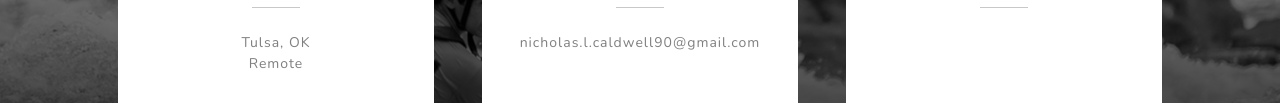
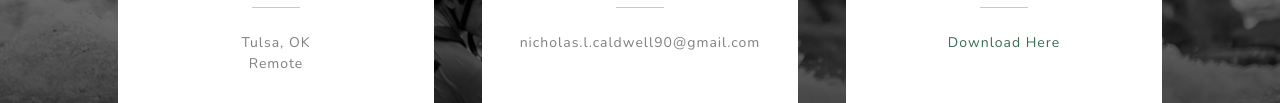
Before and after one commit to CaldoNic7/CaldoNic7.github.io, a plain HTML site: page index.html in a window 1280 px wide. Shown: the part 3897-4000 px from the top of the page. Drawn offline with nearby package versions, Linux system fonts and the light colour scheme.

Commit message:
another attempt to fix the resume issue

```diff
--- a/index.html
+++ b/index.html
@@ -181,7 +181,7 @@
                                 <i class="fas fa-user-tie text-primary mb-2"></i>
                                 <h4 class="text-uppercase m-0">Resume</h4>
                                 <hr class="my-4 mx-auto" />
-                                <!-- <div class="small text-black-50"><a href="assets/Caldwell_Nicholas_Resume.pdf" download="Caldwell_Nicholas_Resume" class="text-decoration-none">Download Here</a></div> -->
+                                <div class="small text-black-50"><a href="assets/Caldwell-NIcholas-Resume.pdf" download="Caldwell_Nicholas_Resume" class="text-decoration-none">Download Here</a></div>
                             </div>
                         </div>
                     </div>
```
Also changed, not shown: 2 other files.
